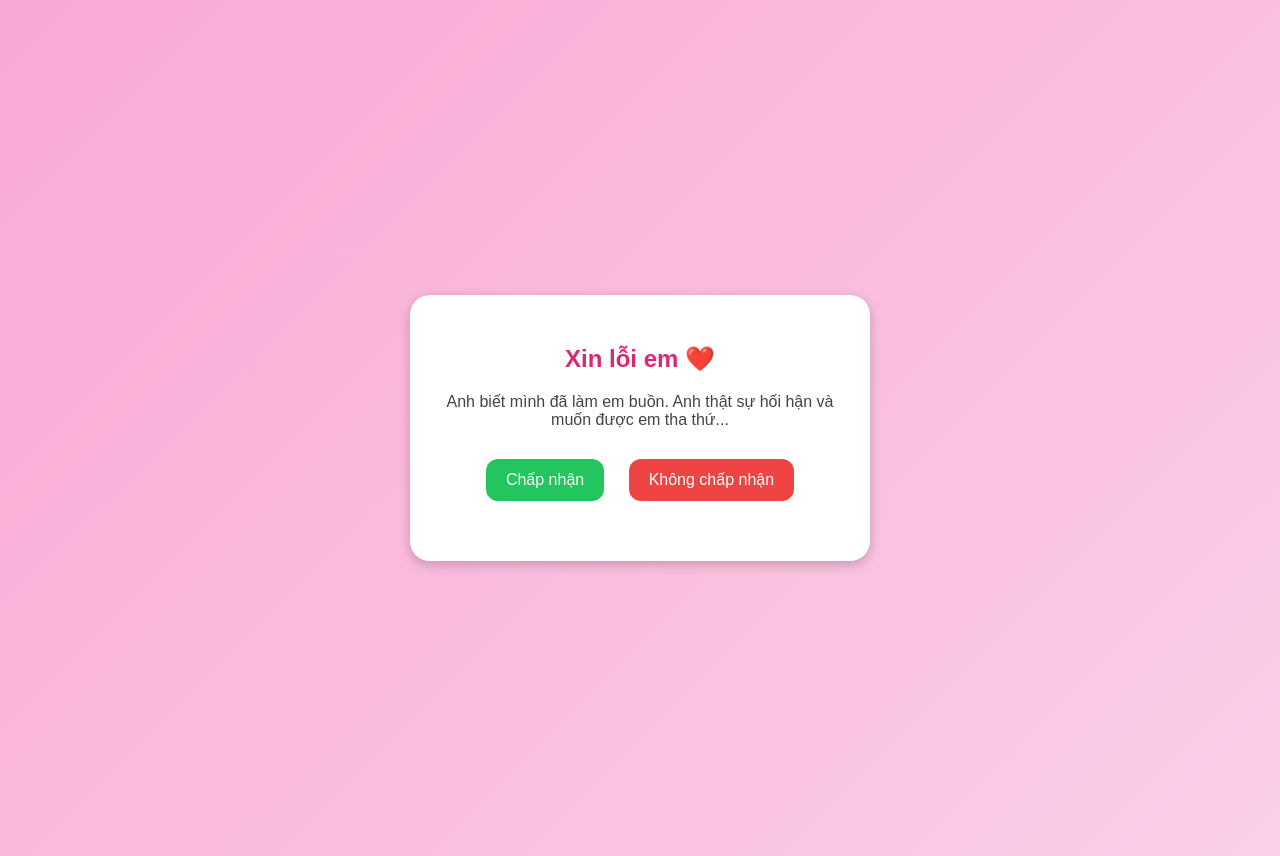
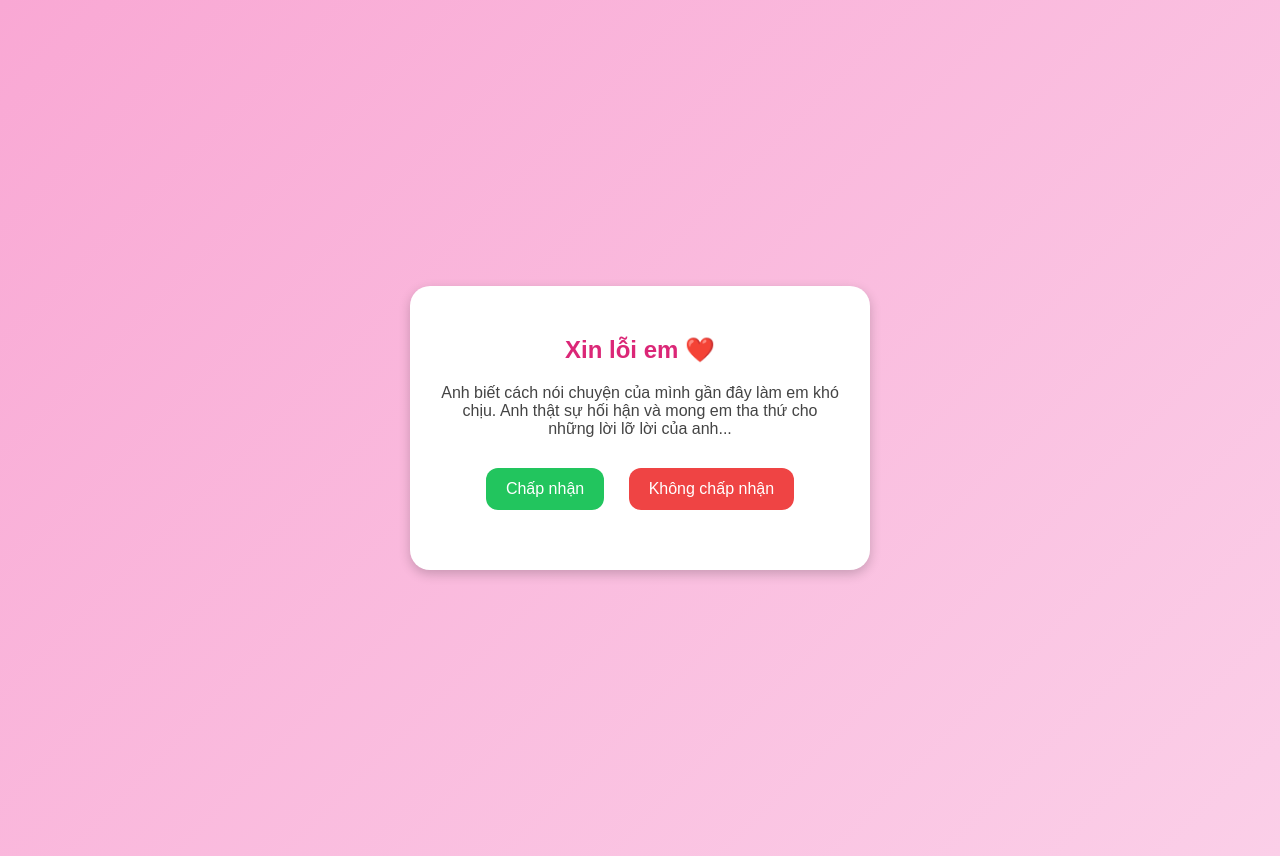
Before and after one commit to anhduy200377/my-pwa-demo, a plain HTML site: page index.html in a window 1280 px wide. Drawn offline with Linux system fonts and the light colour scheme.

Commit message:
Add files via upload

```diff
--- a/index.html
+++ b/index.html
@@ -60,8 +60,8 @@
 <body>
   <div class="letter">
     <h2>Xin lỗi em ❤️</h2>
-    <p>Anh biết mình đã làm em buồn.
-    Anh thật sự hối hận và muốn được em tha thứ...</p>
+    <p>Anh biết cách nói chuyện của mình gần đây làm em khó chịu.
+    Anh thật sự hối hận và mong em tha thứ cho những lời lỡ lời của anh...</p>
 
     <div class="buttons">
       <button class="accept">Chấp nhận</button>
```
